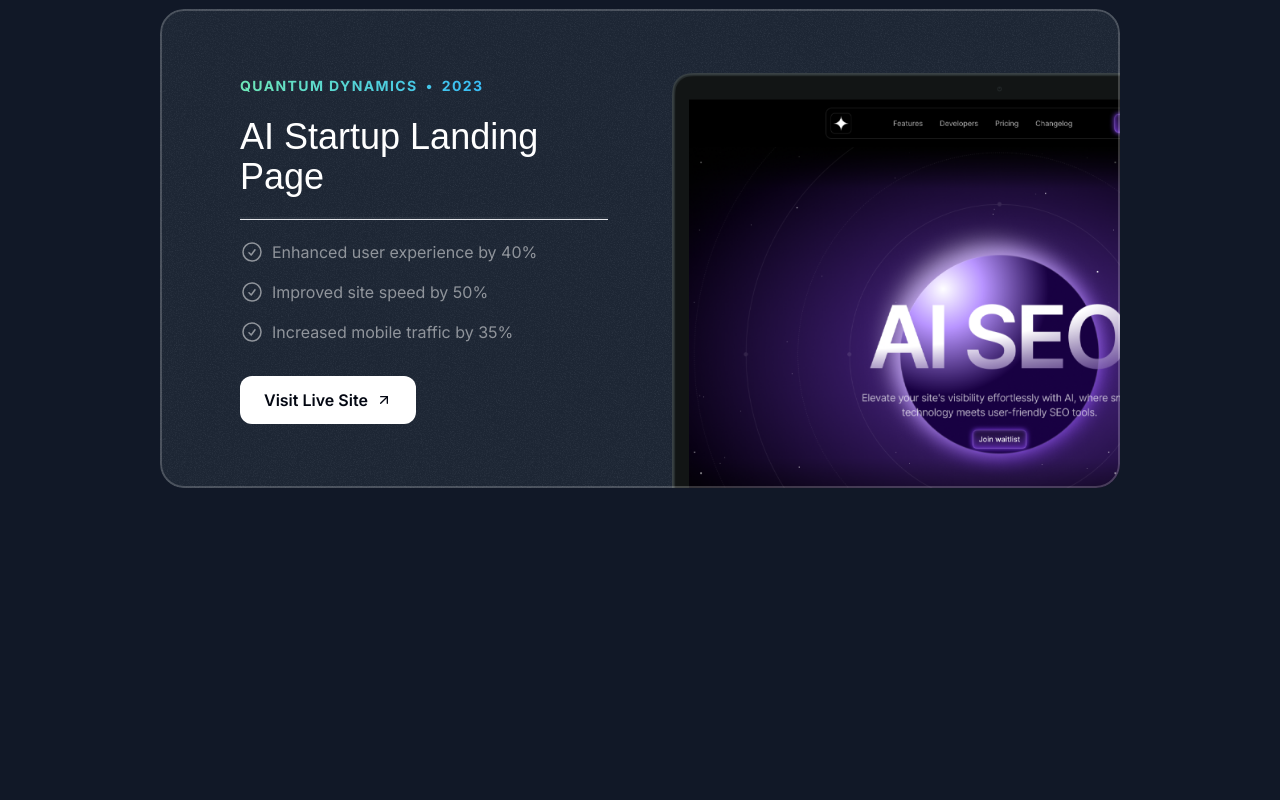
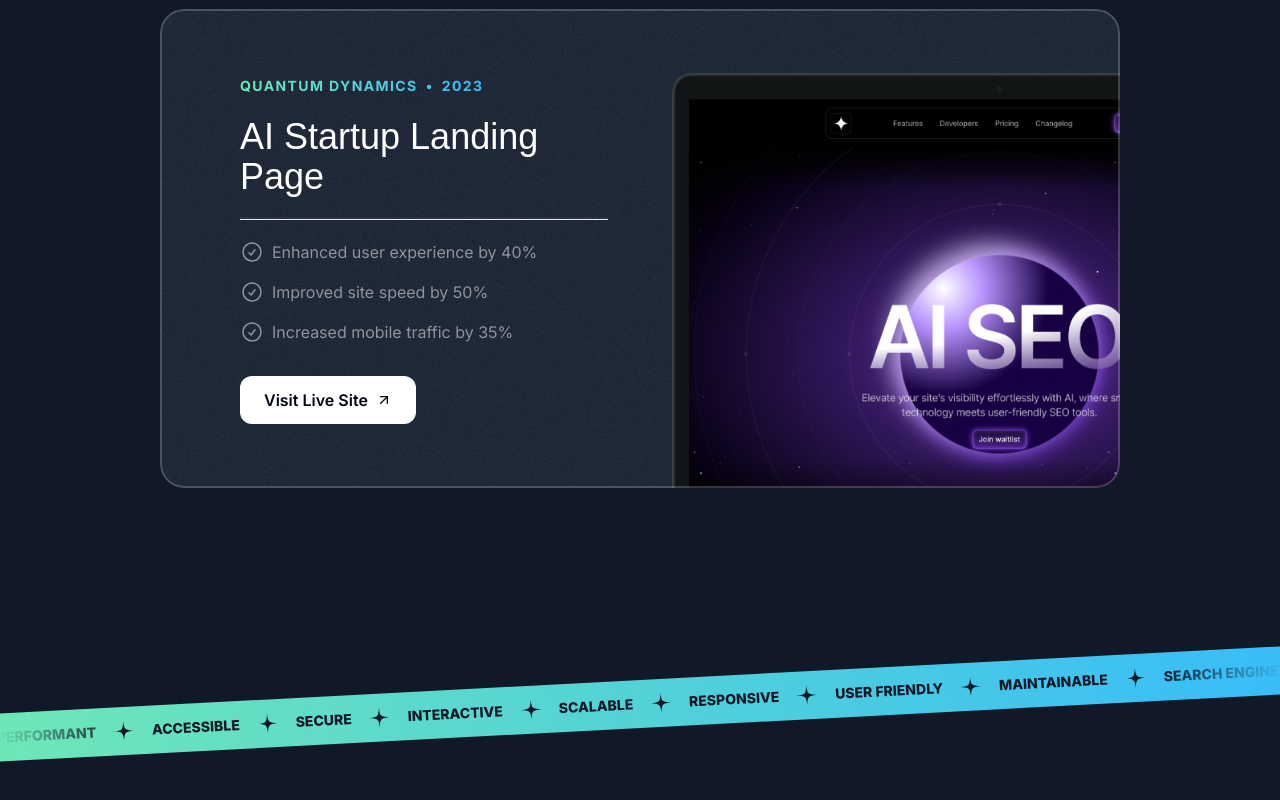
Before and after one commit to adivedpathak/Portfolio, a Next.js app: page / in a window 1280 px wide. Shown: the part 2467-3267 px from the top of the page. Before the commit the page ends 3051 px from the top, so only its background shows below. Built offline with nearby package versions, Linux system fonts and the light colour scheme; a web font is replaced by a local one.

Commit message:
added tape

```diff
--- a/src/app/page.tsx
+++ b/src/app/page.tsx
@@ -1,6 +1,7 @@
 import { Header } from "@/sections/Header";
 import { HeroSection } from "@/sections/Hero";
 import { ProjectsSection } from "@/sections/Projects";
+import { TapeSection } from "@/sections/Tape";
 
 export default function Home() {
   return (
@@ -8,6 +9,7 @@
       <Header />
       <HeroSection />
       <ProjectsSection />
+      <TapeSection />
     </div>
   );
 }
--- a/src/sections/Tape.tsx
+++ b/src/sections/Tape.tsx
@@ -1,3 +1,34 @@
+import StarIcon from "@/assets/icons/star.svg";
+
+const words = [
+  "Performant",
+  "Accessible",
+  "Secure",
+  "Interactive",
+  "Scalable",
+  "Responsive",
+  "User Friendly",
+  "Maintainable",
+  "Search Engine Optimized",
+  "Usable",
+  "Reliable",
+]
+
 export const TapeSection = () => {
-  return <div>Tape Section</div>;
+  return <div>
+    <div className="py-16 lg:py-24 overflow-x-clip">
+      <div className="bg-gradient-to-r from-emerald-300 to-sky-400 -rotate-3 -mx-1">
+        <div className="flex [mask-image:linear-gradient(to_right,transparent,black_10%,black_90%,transparent)]">
+          <div className="flex flex-none gap-4 py-3">
+            {words.map(word => (
+              <div key={word} className="inline-flex gap-4 items-center">
+                <span className="text-gray-900 uppercase font-extrabold text-sm">{word}</span>
+                <StarIcon className="size-6 text-gray-900 -rotate-10"/>
+              </div>
+            ))}
+          </div>
+        </div>
+      </div>
+    </div>
+  </div>
 };
```
